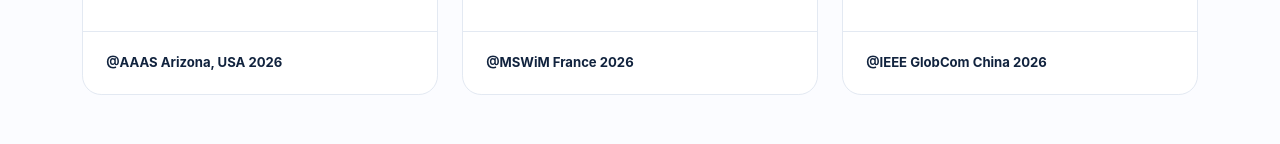
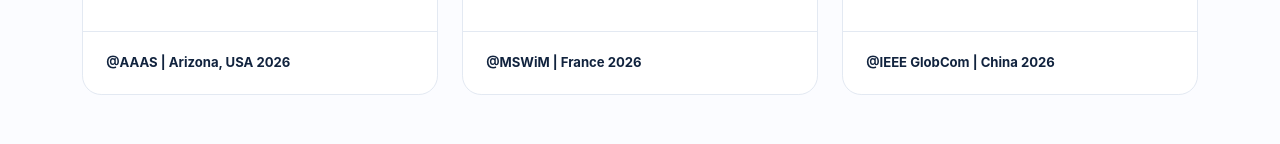
Before and after one commit to Abeer-Alsafran-ku/AbeerAlsafran, a plain HTML site: page index.html in a window 1280 px wide. Shown: the part 5300-5444 px from the top of the page. Drawn offline with Linux system fonts and the light colour scheme; animation ran at ten frames a second.

Commit message:
Update index.html

```diff
--- a/index.html
+++ b/index.html
@@ -787,7 +787,7 @@
               <div class="card-footer">
                 <div class="post-author">
                   <a href="aaas2026.html" target="_blank">
-                    <span class="author">@AAAS Arizona, USA 2026</span>
+                    <span class="author">@AAAS | Arizona, USA 2026</span>
                   </a>
                 </div>
                 <div class="post-date">
@@ -819,7 +819,7 @@
               <div class="card-footer">
                 <div class="post-author">
                   <a href="mswim2026.html" target="_blank">
-                    <span class="author">@MSWiM France 2026</span>
+                    <span class="author">@MSWiM | France 2026</span>
                   </a>
                 </div>
                 <div class="post-date">
@@ -850,7 +850,7 @@
               <div class="card-footer">
                 <div class="post-author">
                   <a href="ieee2026.html" target="_blank">
-                    <span class="author">@IEEE GlobCom China 2026</span>
+                    <span class="author">@IEEE GlobCom | China 2026</span>
                   </a>
                 </div>
                 <div class="post-date">
```
